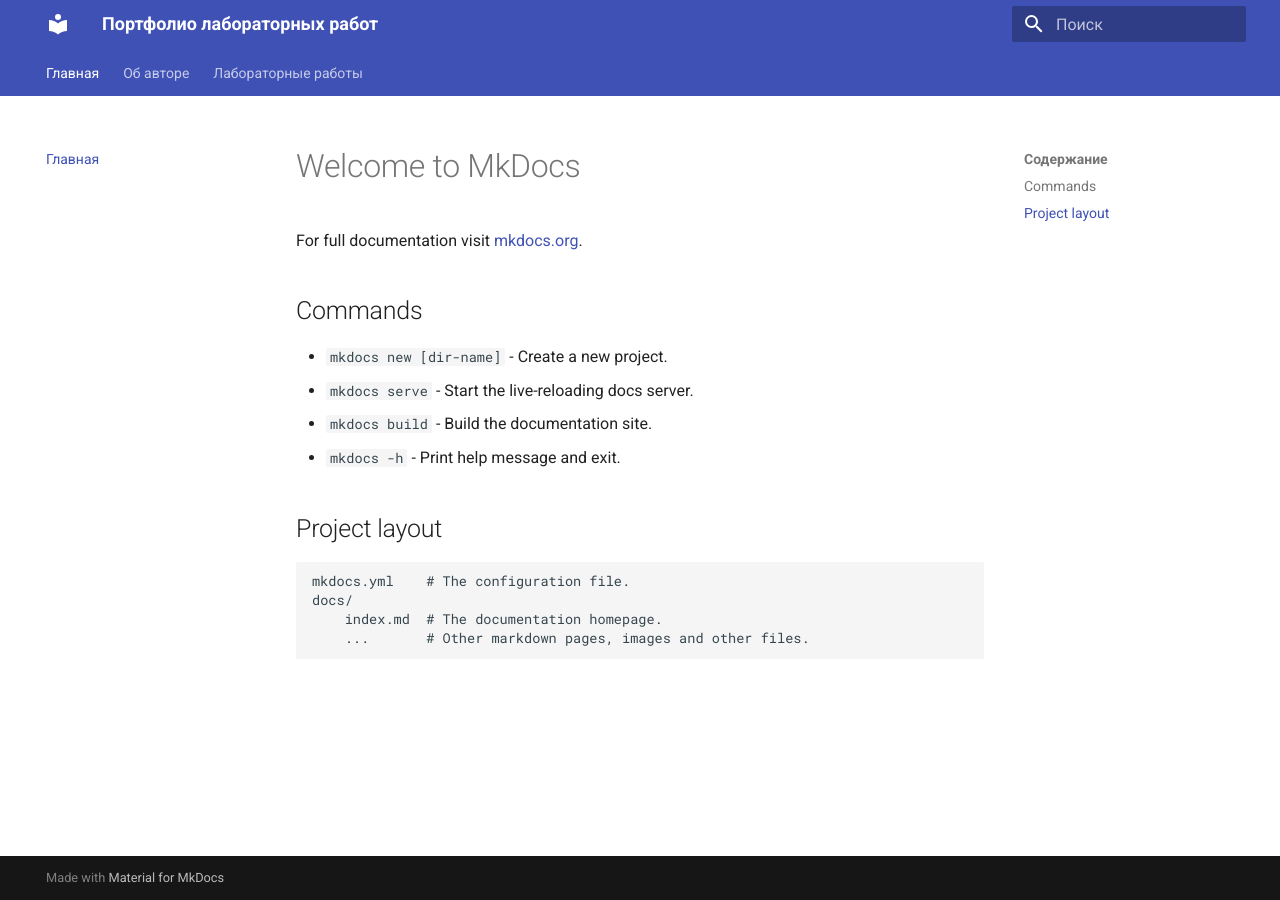
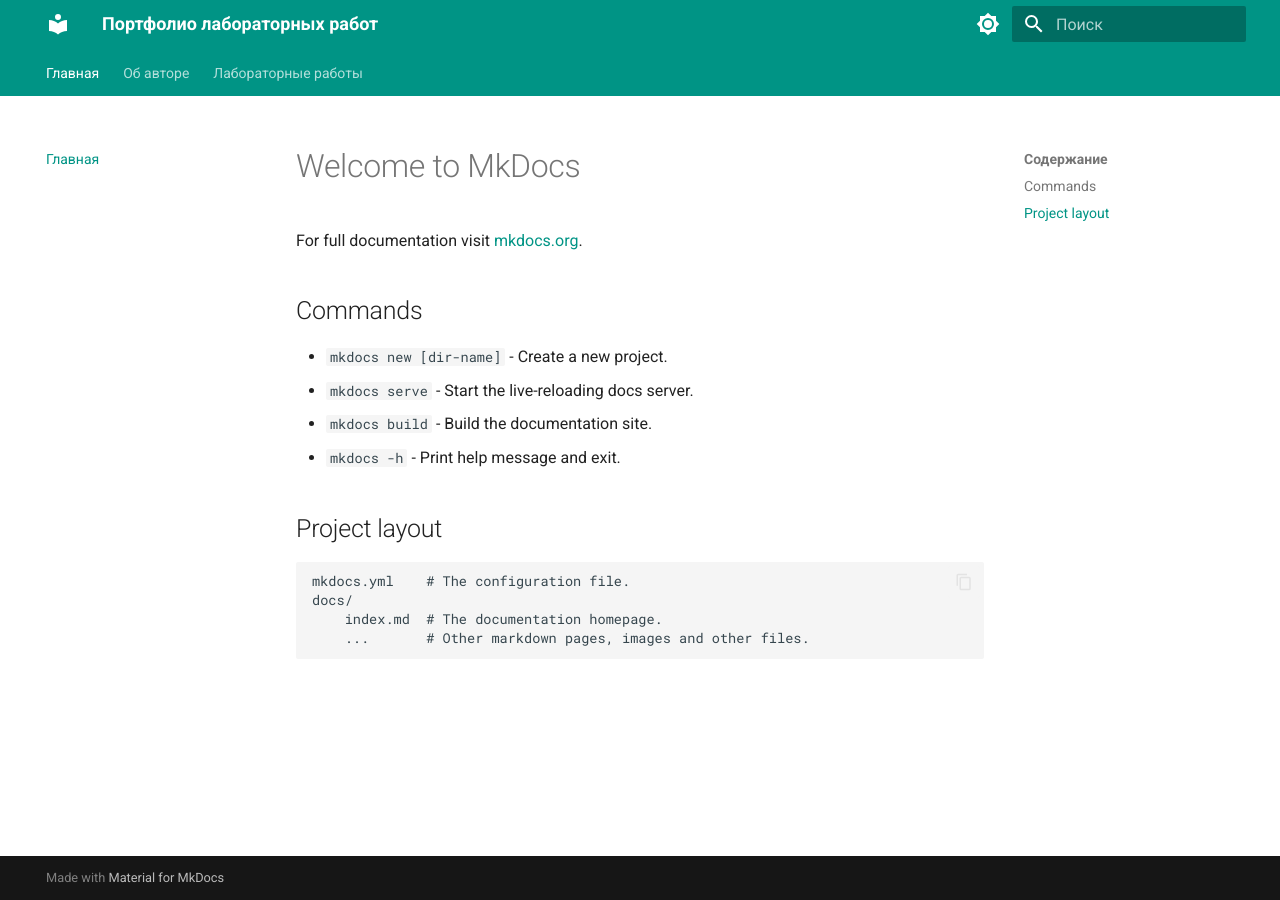
Before and after one commit to Vika347/mkdocs0902, an MkDocs documentation site: the page built from docs/index.md, in a window 1280 px wide. Built offline with MkDocs 1.6.1 and Material for MkDocs 9.7.7, drawn with Linux system fonts in a browser that asks for light colours.

Commit message:
Настройка изумрудно-белой темы оформления

```diff
--- a/mkdocs.yml
+++ b/mkdocs.yml
@@ -5,14 +5,36 @@
 theme:
   name: material
   language: ru
+
+  # НАСТРОЙКА ЦВЕТОВ
+  palette:
+    # Светлая тема (бело-изумрудная)
+    - scheme: default
+      primary: teal
+      accent: teal
+      toggle:
+        icon: material/brightness-7
+        name: Переключить на темную тему
+
+    # Темная тема
+    - scheme: slate
+      primary: teal
+      accent: teal
+      toggle:
+        icon: material/brightness-4
+        name: Переключить на светлую тему
+
+  # Дополнительные функции
   features:
     - navigation.tabs
     - navigation.sections
     - navigation.top
+    - navigation.tracking
     - search.suggest
     - search.highlight
+    - content.code.copy
 
-
+# Навигация
 nav:
   - Главная: index.md
   - Об авторе: about.md
```
